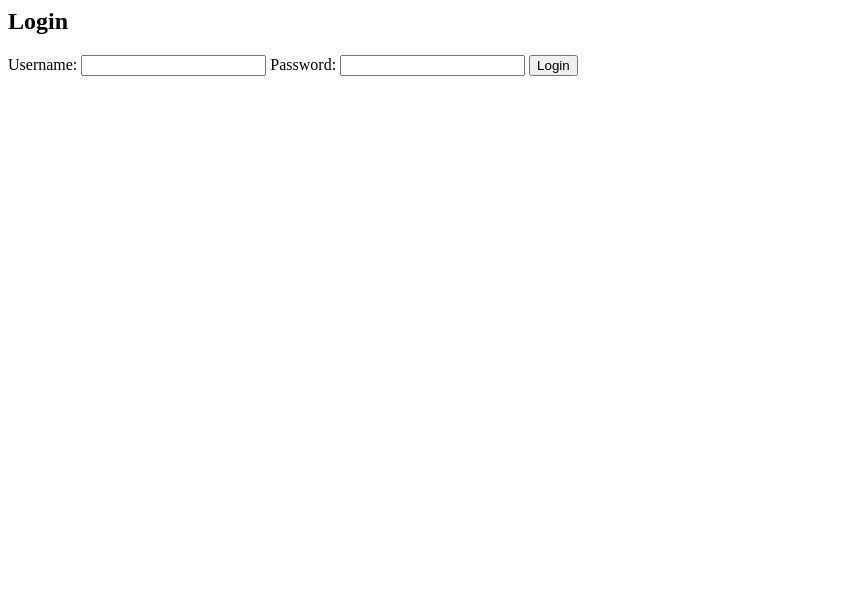
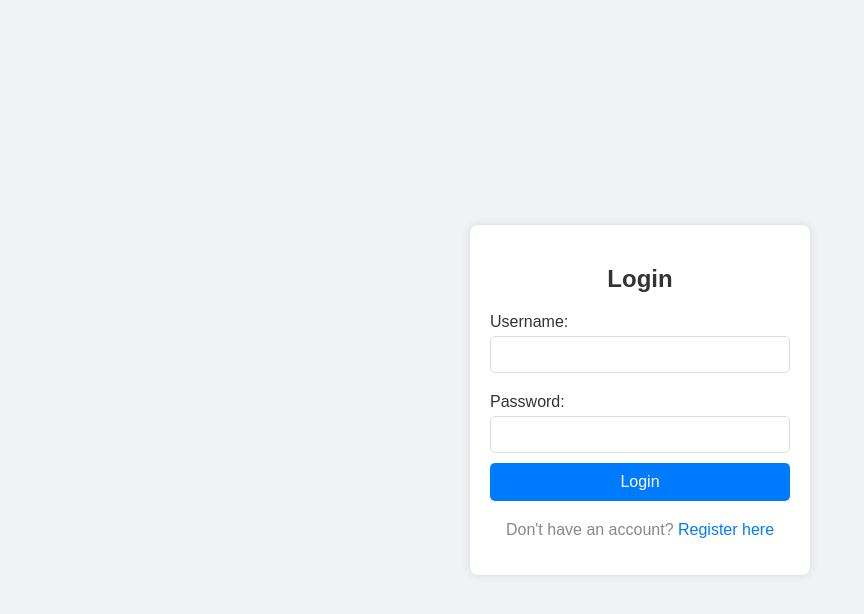
Before and after one commit to Clyde956/CITU-CONNECT_DJANGO, a Django app: page /login/ in a window 1280 px wide. Shown: the top 614 px of the page, without its empty margins (0-864 px from the left). Run offline with Django 5.2, Linux system fonts and the light colour scheme.

Commit message:
added design in login and modified the admin file

```diff
--- a/cituconnect/myapp/admin.py
+++ b/cituconnect/myapp/admin.py
@@ -1,8 +1,9 @@
 from django.contrib import admin
-from .models import User, Post, School, Category, Notification
+from .models import User, Post, School, Category, Notification,Comment
 
 admin.site.register(User)
 admin.site.register(Post)
 admin.site.register(School)
 admin.site.register(Category)
 admin.site.register(Notification)
+admin.site.register(Comment)
--- a/cituconnect/myapp/templates/registration/login.html
+++ b/cituconnect/myapp/templates/registration/login.html
@@ -1,3 +1,71 @@
+<!DOCTYPE html>
+<html>
+<head>
+    <title>Login</title>
+    <style>
+        body {
+            font-family: Arial, sans-serif;
+            background-color: #f0f2f5;
+            display: flex;
+            justify-content: center;
+            align-items: center;
+            height: 100vh;
+            margin: 0;
+        }
+        .login-container {
+            background-color: #fff;
+            padding: 20px;
+            border-radius: 8px;
+            box-shadow: 0 0 10px rgba(0, 0, 0, 0.1);
+            width: 300px;
+            text-align: center;
+        }
+        h2 {
+            color: #333;
+            margin-bottom: 20px;
+        }
+        label {
+            display: block;
+            margin: 10px 0 5px;
+            color: #333;
+            text-align: left;
+        }
+        input[type="text"], input[type="password"] {
+            width: 100%;
+            padding: 10px;
+            margin-bottom: 10px;
+            border: 1px solid #ddd;
+            border-radius: 5px;
+            box-sizing: border-box;
+        }
+        button {
+            background-color: #007BFF;
+            color: white;
+            border: none;
+            padding: 10px 20px;
+            cursor: pointer;
+            border-radius: 5px;
+            width: 100%;
+            font-size: 16px;
+        }
+        button:hover {
+            background-color: #0056b3;
+        }
+        .login-footer {
+            margin-top: 20px;
+            color: #888;
+        }
+        .login-footer a {
+            color: #007BFF;
+            text-decoration: none;
+        }
+        .login-footer a:hover {
+            text-decoration: underline;
+        }
+    </style>
+</head>
+<body>
+    <div class="login-container">
         <h2>Login</h2>
         <form method="POST">
             {% csrf_token %}
@@ -7,3 +75,9 @@
             <input type="password" name="password" required>
             <button type="submit">Login</button>
         </form>
+        <div class="login-footer">
+            <p>Don't have an account? <a href="{% url 'register' %}">Register here</a></p>
+        </div>
+    </div>
+</body>
+</html>
```
Lines whose indentation alone changed are shown as unchanged.
